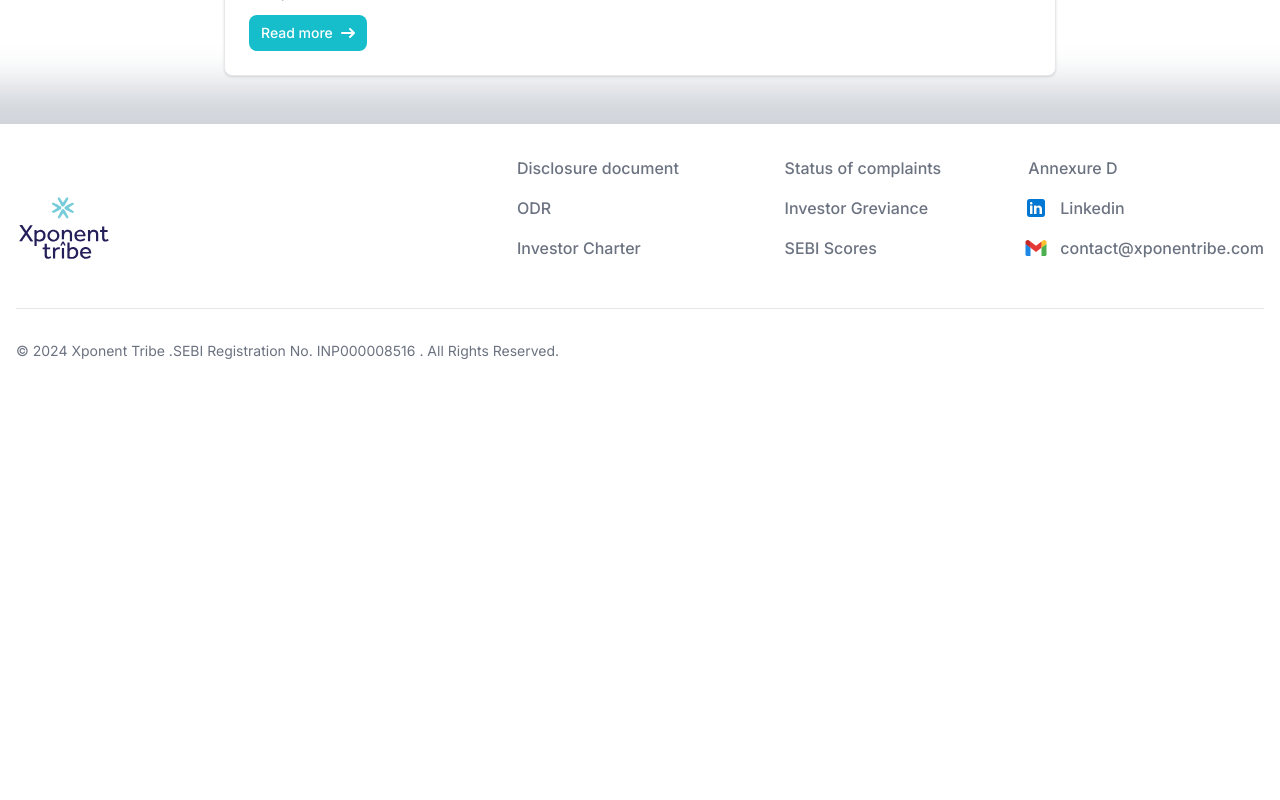
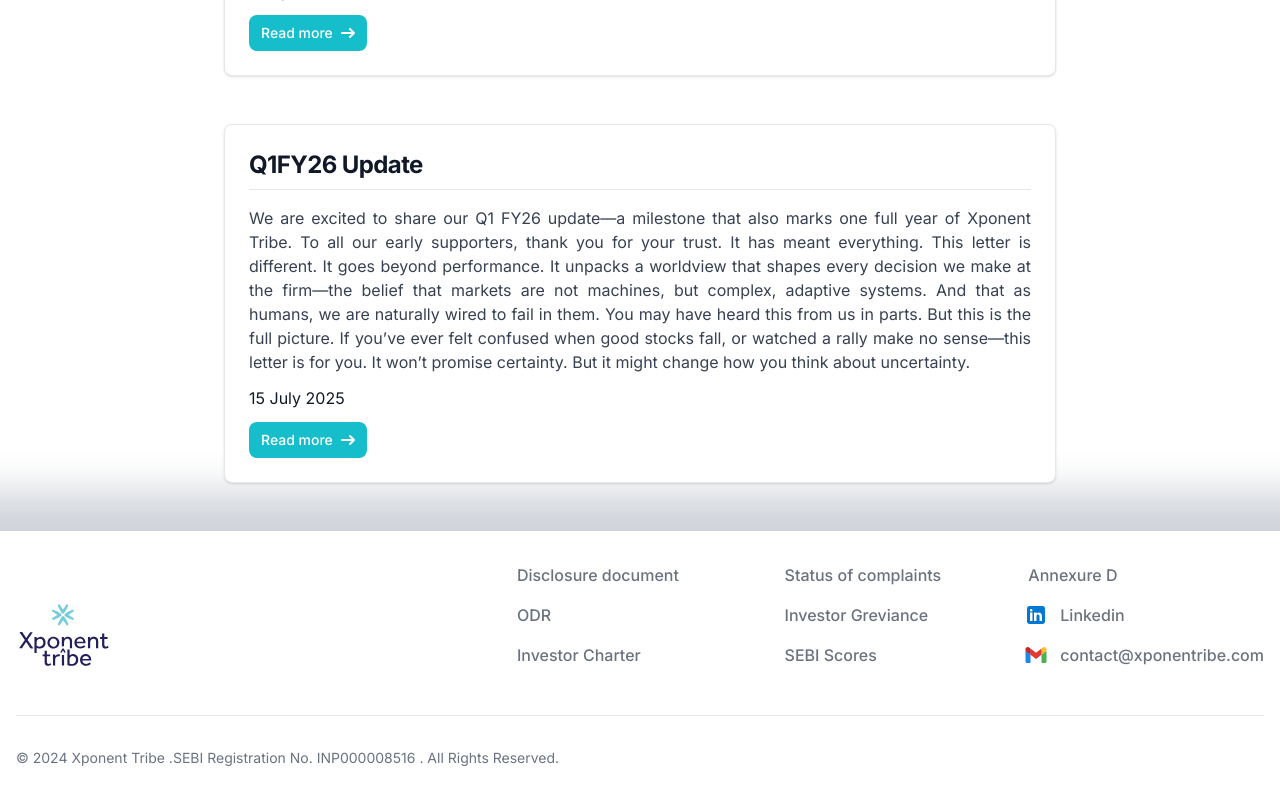
Before and after one commit to xponentribe/Xponentribe, a Next.js app: page /letter in a window 1280 px wide. Shown: the part 1756-2556 px from the top of the page. Before the commit the page ends 2149 px from the top, so only its background shows below. Built offline with nearby package versions, Linux system fonts and the light colour scheme.

Commit message:
Update index.ts

```diff
--- a/data/index.ts
+++ b/data/index.ts
@@ -34,7 +34,14 @@
       desc: "In this letter, we deep dive into a disruptive force transforming one of the world’s oldest luxury industries: lab-grown diamonds (LGDs). What began as a niche is now triggering a structural shift across the global jewellery value chain—challenging long-standing cartels and unlocking opportunities for new, nimble players. We break down what LGDs are, how their value chain works, why prices have collapsed (and why they may now be near a floor), and highlight where promising opportunities may lie. Whether you're intrigued by innovation or interested in the future of jewellery, this is a story worth knowing. Hope you enjoy the read!",
       date: "12 April 2025",
       link: "https://drive.google.com/file/d/1abQiKGGeC1tfb5_aw2LBRyw1aat-K9hy/view?usp=drive_link",
-    }
+    },
+      {
+      id: 5,
+      heading: "Q1FY26 Update",
+      desc: "We are excited to share our Q1 FY26 update—a milestone that also marks one full year of Xponent Tribe. To all our early supporters, thank you for your trust. It has meant everything. This letter is different. It goes beyond performance. It unpacks a worldview that shapes every decision we make at the firm—the belief that markets are not machines, but complex, adaptive systems. And that as humans, we are naturally wired to fail in them. You may have heard this from us in parts. But this is the full picture. If you’ve ever felt confused when good stocks fall, or watched a rally make no sense—this letter is for you. It won’t promise certainty. But it might change how you think about uncertainty.",
+      date: "15 July 2025",
+      link: "https://drive.google.com/file/d/14L7puo3L_aFUFd-vkOi7KwX9o13nTe_p/view?usp=drive_link",
+      }
   ]
 
   export const team = [
```
